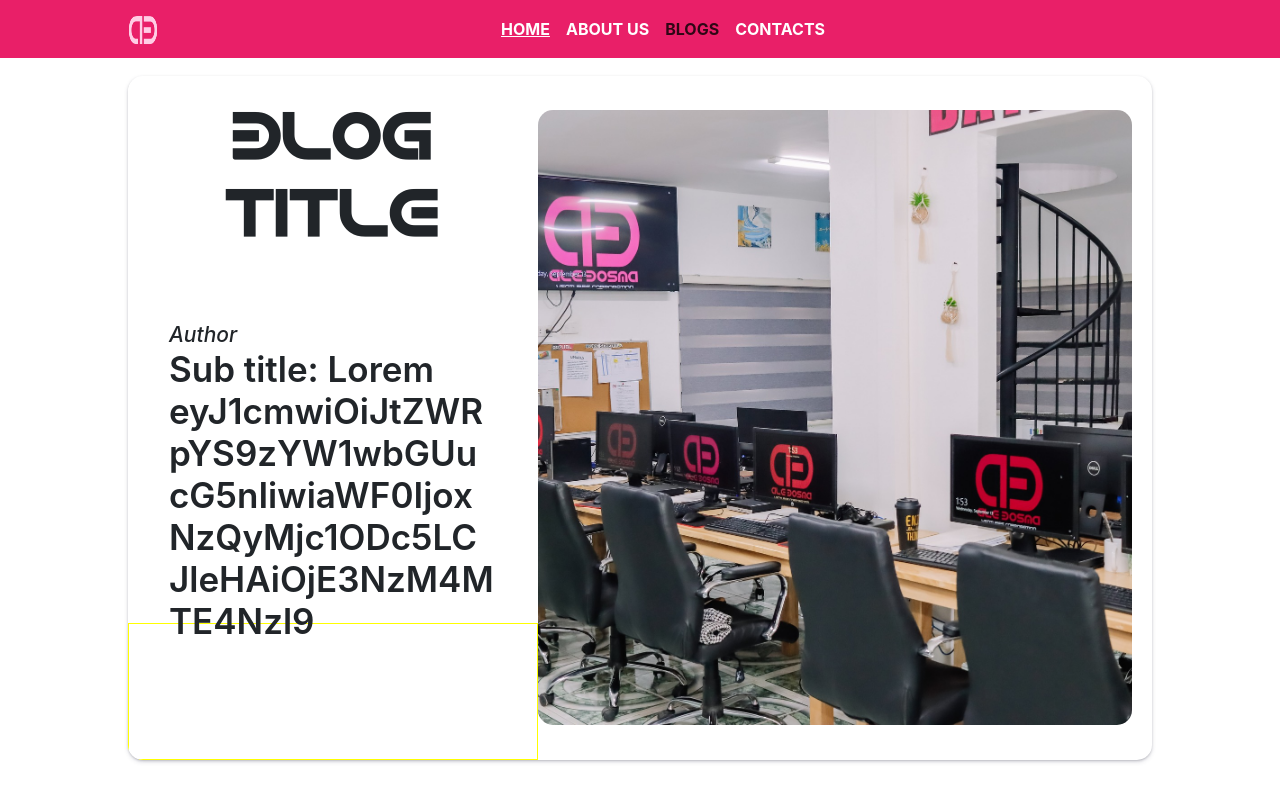
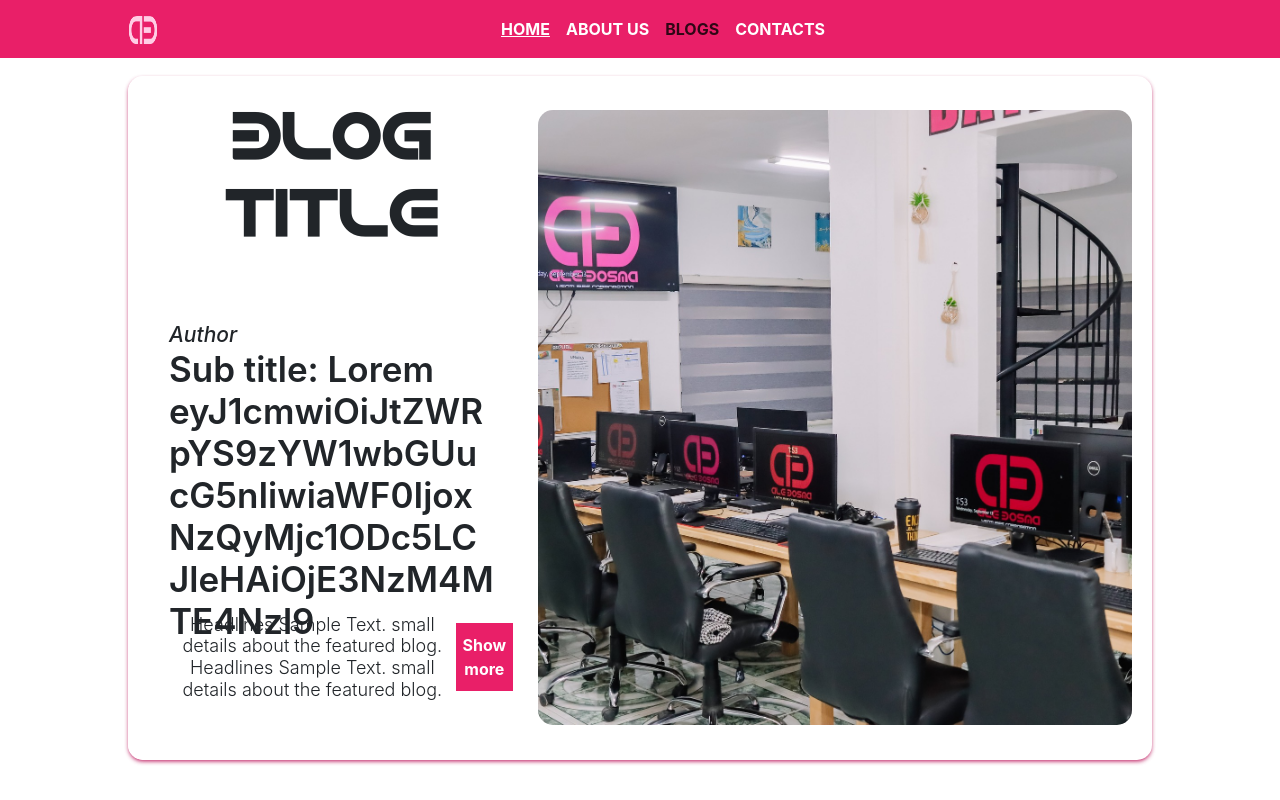
Before and after one commit to MarkIntrampas/abvc, a React (Create React App) app: page / in a window 1280 px wide. Both pictures are taken after a click on the link "BLOGS". Shown: the top 800 px of the page. Built offline with nearby package versions, Linux system fonts and the light colour scheme; a web font is replaced by a local one.

Commit message:
blog-toggle

```diff
--- a/src/pages/blogs/Blog.js
+++ b/src/pages/blogs/Blog.js
@@ -30,12 +30,27 @@ class Blogs extends Component{
                               </h1>
 
                           </div>
+
+
                         </div>
+
+
                         <div id="featuredBlogAction">
                           <div id="actionTextContainer">
+                            <div id="blogActionText">
+                              <h1 id="actionText">
+                                Headlines Sample Text. small details about the featured blog.
+                                Headlines Sample Text. small details about the featured blog.
+                              </h1>
+
+                            </div>
+                            <button id="blogActionButton">
+                              Show more
+                            </button>
 
                           </div>
                         </div>
+
                   </div>
                   <img  src={sample}  class="blogiItemImage" alt="featured"></img>
 
@@ -45,6 +60,18 @@ class Blogs extends Component{
           </div>
 
             <div id="BlogSec2">
+                <div id="BlogToggle">
+                  <h1>Latest Posts</h1>
+                    <div id="BlogButtonContainer">
+                      <button class="BlogToggleButtons">MILESTONE</button>
+                      <button class="BlogToggleButtons">EVENTS</button>
+                      <button class="BlogToggleButtons">LATEST</button>
+                    </div>
+
+
+
+                </div>
+
                 <div id ="BlogItemContainer">
                   <div class="item">Item 1</div>
                   <div class="item">Item 2</div>
--- a/src/pages/blogs/style/Blogstyle.css
+++ b/src/pages/blogs/style/Blogstyle.css
@@ -25,7 +25,7 @@ background-size: cover;*/
   align-items: center;
   background-color: white;
   overflow: hidden;
-  box-shadow: rgba(50, 50, 93, 0.25) 0px 2px 5px -1px, rgba(0, 0, 0, 0.3) 0px 1px 3px -1px;
+  box-shadow: rgba(50, 50, 93, 0.25) 0px 2px 5px -1px, rgba(233,31,104,1) 0px 2px 4px -1px;
 }
 
 .blogiItemImage{
@@ -83,7 +83,7 @@ font-family: 'DroidSansMono', sans-serif;
 
 
 #blogSubTitleContainer{
-height: 90%;
+height: 100%;
 width: 100%;
 
 }
@@ -100,8 +100,43 @@ word-wrap: break-word;
 
 #featuredBlogAction{
   width: 100%;
-  height: 20%;
-  border: 1px solid yellow;
+  height: 10%;
+  display: flex;
+  flex-direction: row;
+}
+
+
+#actionTextContainer{
+  width: 100%;
+  height: 100%;
+  display: flex;
+}
+
+#actionText{
+  width: 100%;
+  height: 100%;
+  word-wrap: break-word;
+  font-size: 18px;
+  font-weight: 300;
+  display: flex;
+  align-items: center;
+  justify-content: center;
+}
+
+#blogActionText{
+  width: 80%;
+  height: 100%;
+  padding-left: 10%;
+}
+
+#blogActionButton{
+  height: 100%;
+  width: 14%;
+  background-color: #E91F68;
+  box-sizing: border-box;
+  border: none;
+  color:white;
+  font-weight: 700;
 }
 
 
@@ -116,14 +151,62 @@ word-wrap: break-word;
  padding-bottom: 10%;
  align-items: center;
  justify-content: center;
+ flex-direction: column;
 
 }
+
+
+
+
+#BlogToggle{
+  width: 80%;
+  height: 60px;
+  background-color: white;
+  box-shadow: rgba(50, 50, 93, 0.25) 0px 2px 5px -1px, rgba(233,31,104,1) 0px 2px 4px -1px;
+  text-align: left;
+  display: flex;
+  align-items: center;
+  font-weight: 700 ;
+  padding-left: 3%;
+  padding-right: 3%;
+  font-family: 'DroidSansMono', sans-serif;
+}
+
+#BlogButtonContainer{
+width:30%;
+height: 100%;
+display: flex;
+align-items: center;
+margin-left: 5%;
+background-color: white;
+font-family: Arial, Helvetica, sans-serif;
+
+}
+
+.BlogToggleButtons{
+
+  box-sizing: border-box;
+  height: 100%;
+  font-weight: 700;
+  border: none;
+  margin-left: 2%;
+  box-sizing: border-box;
+  background: none;
+  padding-left: 5%;
+  padding-right: 5%;
+
+}
+
+.BlogToggleButtons:hover{
+
+  background-color: #E91F68;
+  color:white;
+}
+
  #BlogItemContainer{
   width: 80%;
    padding-left: 45px;
   height:60%;  /* Height can adjust based on content */
-
-  background-color: rgba(255,255,255,0.5);
   display: grid;
   grid-gap: 50px;
   grid-template-columns:repeat(auto-fill, minmax(29%, 1fr));   /* 1 row by default */
@@ -131,6 +214,7 @@ word-wrap: break-word;
   align-items: center;
   justify-content: center;
   padding: 10px; /* Items will flow horizontally, in rows */
+
 }
 
 #BlogSec2 .item {
@@ -141,4 +225,5 @@ word-wrap: break-word;
   box-shadow: 0 4px 8px rgba(0, 0, 0, 0.1);
   height: 600px;
   width: 100%;
+  box-shadow: rgba(50, 50, 93, 0.25) 0px 2px 5px -1px, rgba(233,31,104,1) 0px 2px 4px -1px;
 }
```
